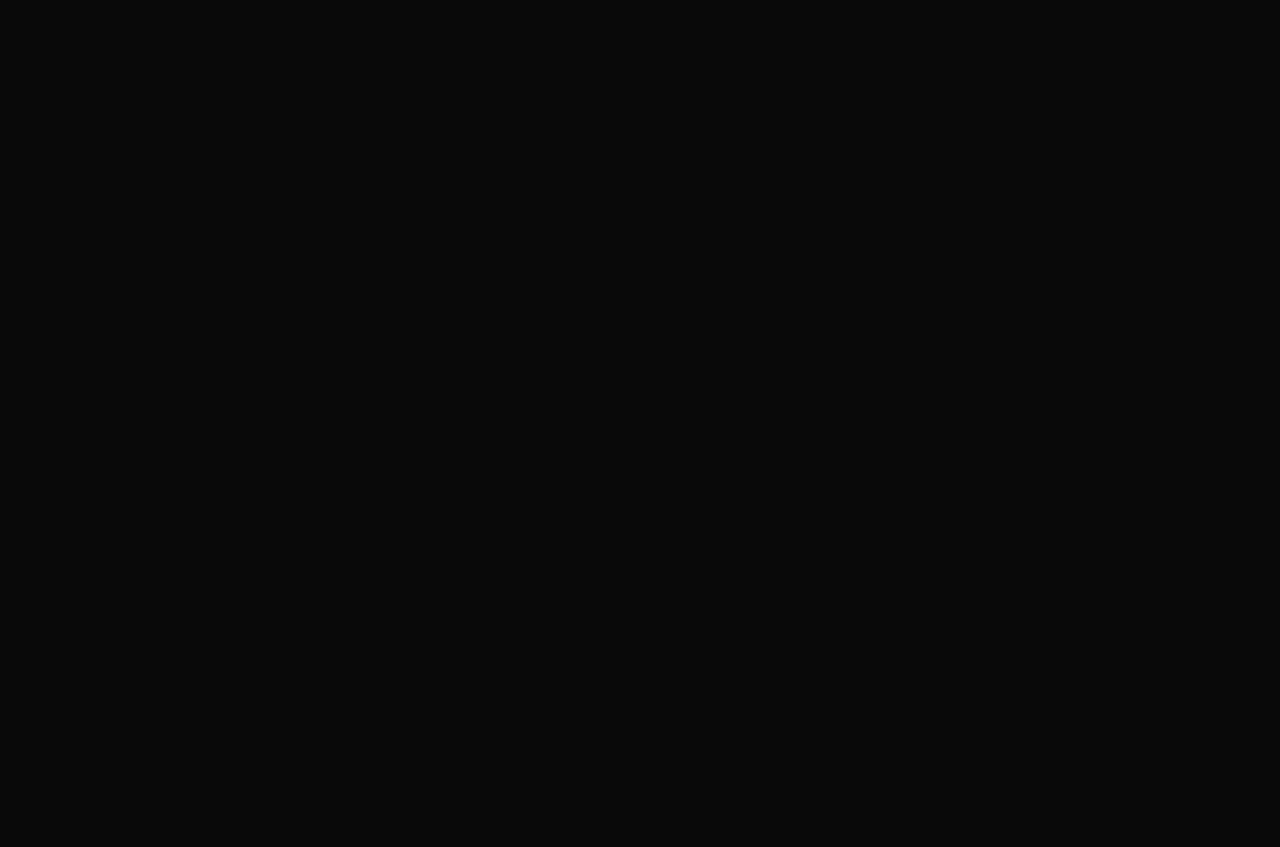
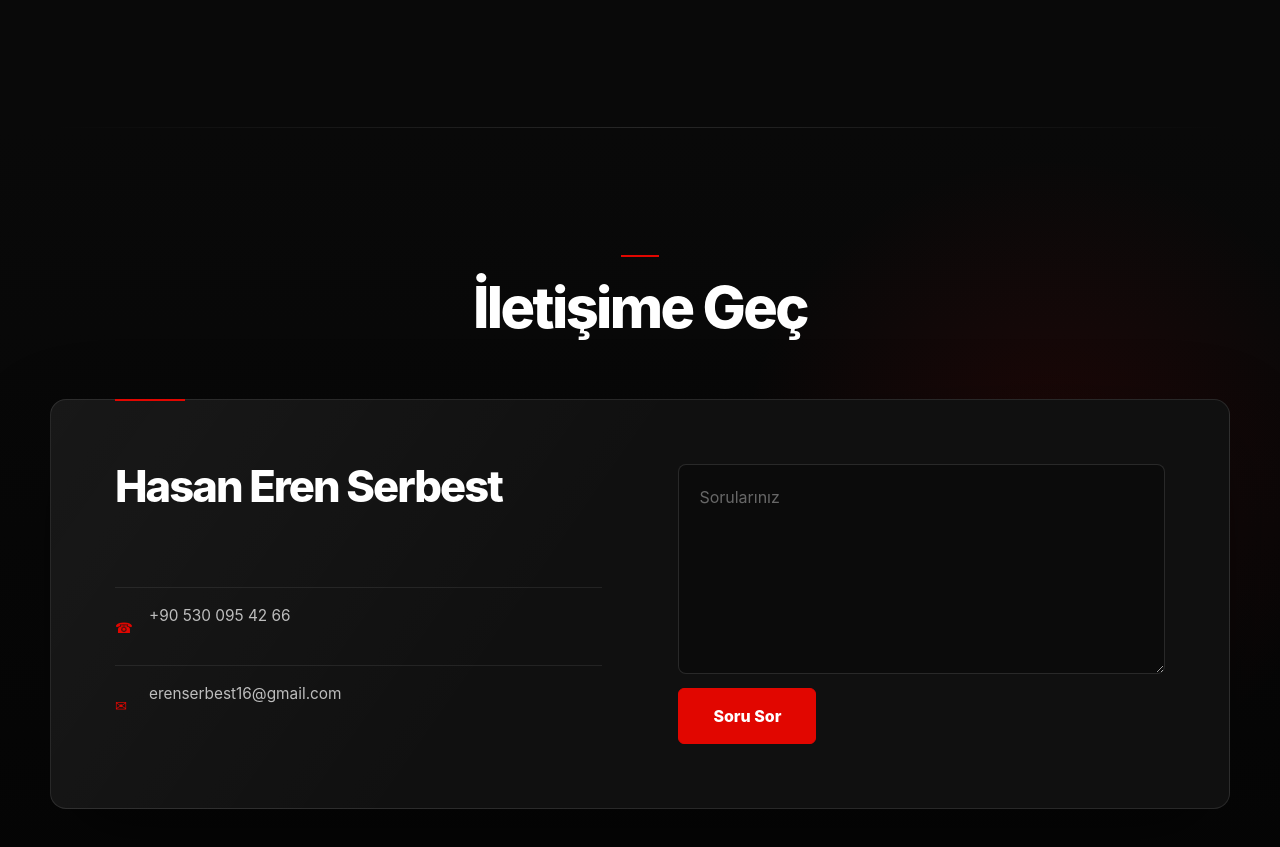
Before and after one commit to yigityilmaz16/pt-website, a React (Vite) app: page / in a window 1280 px wide. Shown: the part 4961-5808 px from the top of the page. Before the commit the page ends 5088 px from the top, so only its background shows below. Built offline with nearby package versions, Linux system fonts and the light colour scheme.

Commit message:
feat: add contact section

```diff
--- a/src/App.css
+++ b/src/App.css
@@ -2075,3 +2075,246 @@
     transition: none;
   }
 }
+
+/* ========================================
+   CONTACT
+======================================== */
+
+.contact {
+  position: relative;
+  padding: clamp(88px, 10vw, 144px) 24px;
+  overflow: hidden;
+  color: #fff;
+  background:
+    radial-gradient(circle at 82% 42%, rgba(225, 6, 0, 0.1), transparent 27%),
+    linear-gradient(180deg, #090909 0%, #050505 100%);
+}
+
+.contact::before {
+  position: absolute;
+  top: 0;
+  left: 50%;
+  width: min(100% - 48px, 1180px);
+  height: 1px;
+  background: linear-gradient(90deg, transparent, rgba(255, 255, 255, 0.12), transparent);
+  content: "";
+  transform: translateX(-50%);
+}
+
+/* Contact section header */
+.contact-header {
+  width: min(100%, 1180px);
+  margin: 0 auto clamp(38px, 5vw, 62px);
+  text-align: center;
+}
+
+.contact-header::before {
+  width: 38px;
+  height: 2px;
+  margin: 0 auto 22px;
+  display: block;
+  background: #e10600;
+  content: "";
+}
+
+.contact-header h4 {
+  margin: 0;
+  color: #fff;
+  font-size: clamp(2.25rem, 4.5vw, 4rem);
+  font-weight: 850;
+  letter-spacing: -0.045em;
+  line-height: 1;
+}
+
+.contact-card {
+  position: relative;
+  width: min(100%, 1180px);
+  margin: 0 auto;
+  padding: clamp(30px, 5vw, 68px);
+  display: grid;
+  grid-template-columns: repeat(2, minmax(0, 1fr));
+  grid-template-rows: auto auto auto;
+  column-gap: clamp(42px, 6vw, 80px);
+  border: 1px solid rgba(255, 255, 255, 0.1);
+  border-radius: 16px;
+  background:
+    linear-gradient(125deg, rgba(255, 255, 255, 0.035), transparent 44%),
+    #101010;
+  box-shadow: 0 34px 90px rgba(0, 0, 0, 0.32);
+}
+
+.contact-card::after {
+  position: absolute;
+  top: -1px;
+  left: clamp(30px, 5vw, 68px);
+  width: 70px;
+  height: 2px;
+  background: #e10600;
+  content: "";
+}
+
+/* Contact information */
+.contact-card > h4 {
+  margin: 0 0 clamp(34px, 5vw, 56px);
+  color: #fff;
+  font-size: clamp(2.15rem, 3.4vw, 3.2rem);
+  font-weight: 850;
+  letter-spacing: -0.045em;
+  line-height: 1.02;
+  white-space: nowrap;
+}
+
+.contact-card > p {
+  position: relative;
+  margin: 0;
+  padding: 18px 0 18px 34px;
+  border-top: 1px solid rgba(255, 255, 255, 0.08);
+  color: rgba(255, 255, 255, 0.72);
+  font-size: clamp(0.92rem, 1.2vw, 1rem);
+  overflow-wrap: anywhere;
+}
+
+.contact-card > p a {
+  color: inherit;
+  text-decoration: none;
+  transition: color 180ms ease;
+}
+
+.contact-card > p::before {
+  position: absolute;
+  top: 50%;
+  left: 0;
+  color: #e10600;
+  font-size: 0.9rem;
+  transform: translateY(-50%);
+}
+
+.contact-card > p:nth-of-type(1)::before {
+  content: "☎";
+}
+
+.contact-card > p:nth-of-type(2)::before {
+  content: "✉";
+}
+
+/* Contact form */
+.contact-card > form {
+  grid-column: 2;
+  grid-row: 1 / 4;
+  min-width: 0;
+  display: flex;
+  flex-direction: column;
+  justify-content: center;
+}
+
+.contact-card textarea {
+  width: 100%;
+  min-height: 210px;
+  padding: 20px;
+  resize: vertical;
+  border: 1px solid rgba(255, 255, 255, 0.12);
+  border-radius: 8px;
+  outline: none;
+  color: #fff;
+  background: #0b0b0b;
+  font: inherit;
+  line-height: 1.6;
+  transition:
+    border-color 180ms ease,
+    background-color 180ms ease;
+}
+
+.contact-card textarea::placeholder {
+  color: rgba(255, 255, 255, 0.38);
+}
+
+.contact-card textarea:focus {
+  border-color: rgba(225, 6, 0, 0.78);
+  background: #0e0e0e;
+}
+
+.contact-card button {
+  min-height: 56px;
+  margin-top: 14px;
+  padding: 0 34px;
+  align-self: flex-start;
+  border: 1px solid #e10600;
+  border-radius: 6px;
+  color: #fff;
+  background: #e10600;
+  font: inherit;
+  font-weight: 850;
+  cursor: pointer;
+  transition:
+    background-color 180ms ease,
+    border-color 180ms ease,
+    transform 180ms ease;
+}
+
+/* Contact interactions */
+@media (hover: hover) and (pointer: fine) {
+  .contact-card > p a:hover {
+    color: #fff;
+  }
+
+  .contact-card button:hover {
+    border-color: #ff2019;
+    background: #ff2019;
+    transform: translateY(-2px);
+  }
+}
+
+/* Contact responsive */
+@media (max-width: 820px) {
+  .contact-card {
+    grid-template-columns: 1fr;
+    grid-template-rows: auto;
+    gap: 0;
+  }
+
+  .contact-card > h4 {
+    margin-bottom: 30px;
+    white-space: normal;
+  }
+
+  .contact-card > form {
+    grid-column: 1;
+    grid-row: auto;
+    margin-top: 34px;
+  }
+}
+
+@media (max-width: 600px) {
+  .contact {
+    padding: 76px 18px 88px;
+  }
+
+  .contact-card {
+    padding: 30px 20px 22px;
+    border-radius: 12px;
+  }
+
+  .contact-card::after {
+    left: 20px;
+  }
+
+  .contact-card > h4 {
+    font-size: clamp(2rem, 10vw, 2.8rem);
+  }
+
+  .contact-card textarea {
+    min-height: 180px;
+  }
+
+  .contact-card button {
+    width: 100%;
+  }
+}
+
+@media (prefers-reduced-motion: reduce) {
+  .contact-card > p a,
+  .contact-card textarea,
+  .contact-card button {
+    transition: none;
+  }
+}
--- a/src/App.jsx
+++ b/src/App.jsx
@@ -5,9 +5,9 @@ import About from './sections/About'
 import Services from './sections/Services'
 import Transformations from './sections/Transformations'
 import Testimonials from './sections/Testimonials'
+import Contact from './sections/Contact'
 
 const Faq = () => <section id="faq" />
-const Contact = () => <section id="contact" />
 const Footer = () => <footer />
 
 function App(){
--- a/src/sections/Contact.jsx
+++ b/src/sections/Contact.jsx
@@ -0,0 +1,29 @@
+import { useState } from "react"
+function Contact(){
+    const [message,setMessage] = useState("");
+    function handleSubmit(e){
+        e.preventDefault();
+        console.log("selams");
+        setMessage("");
+    }
+
+    return(
+        <section id="contact" className="contact">
+            <div className="contact-header">
+                <h4>İletişime Geç</h4>
+            </div>
+            <div className="contact-card">
+               <h4>Hasan Eren Serbest</h4>
+               <p><a href="tel:+905300954266">+90 530 095 42 66</a></p>
+               <p><a href="mailto:erenserbest16@gmail.com">erenserbest16@gmail.com</a></p>
+               <form onSubmit={handleSubmit}>
+              <textarea id="feedback" name="feedback" rows="4" cols="50" placeholder="Sorularınız" value={message} onChange={(e)=>setMessage(e.target.value)}></textarea>
+              <button type="submit">Soru Sor</button>
+               </form>
+            </div>
+        </section>
+    )
+
+}
+
+export default Contact;
```
